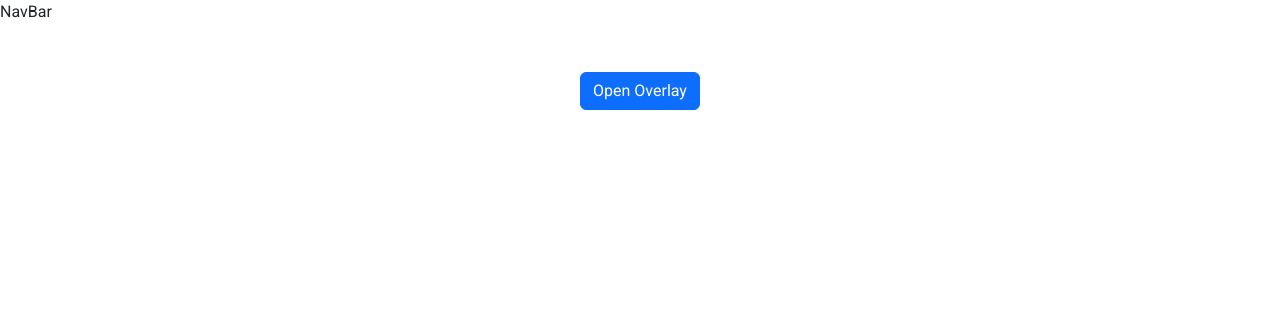
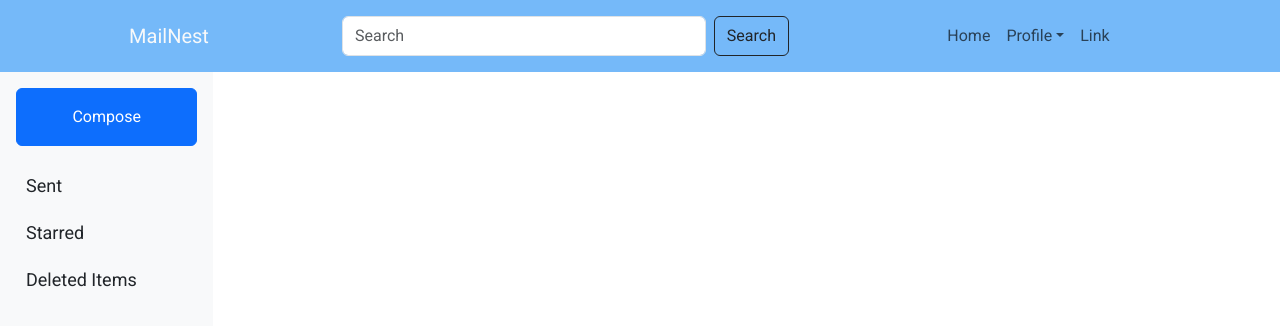
Before and after one commit to Abin-98/mailbox-client, a React (Create React App) app: page / in a window 1280 px wide. Shown: the top 326 px of the page. Built offline with nearby package versions, Linux system fonts and the light colour scheme; no server answers; sample sign-in values are in the browser's storage.

Commit message:
home page, editor page done

```diff
--- a/src/Components/MailEditor.js
+++ b/src/Components/MailEditor.js
@@ -11,13 +11,45 @@ const MailEditor = () => {
   // Track the currently active editor
   const [activeEditor, setActiveEditor] = useState("editor1");
 
+  const [inputs, setInputs] = useState([{ id: 1, value: "" }]);
+
+  const addInputField = () => {
+    setInputs([...inputs, { id: inputs.length + 1, value: "" }]);
+  };
+
+  const removeInputField = (id) => {
+    setInputs(inputs.filter((input) => input.id !== id));
+  };
+
+  const handleChange = (id, event) => {
+    const newInputs = inputs.map((input) =>
+      input.id === id ? { ...input, value: event.target.value } : input
+    );
+    setInputs(newInputs);
+  };
+
   return (
     <div className="custom-wrapper">
-        <div className="mailto">
-            <label className="me-2">To</label>
-            <input type="text"></input>
-        </div>
-        {/* subject Editor */}
+      <div className="mailto">
+        <label className="me-2">To</label>
+        {inputs.map((input) => (
+          <div
+            key={input.id}
+            className="d-flex"
+          >
+            <input
+              className="rounded-start border ps-2"
+              type="email"
+              value={input.value}
+              onChange={(e) => handleChange(input.id, e)}
+              placeholder={`Email ${input.id}`}
+            />
+            <button className="btn btn-sm btn-danger" onClick={() => removeInputField(input.id)}>Remove</button>
+          </div>
+        ))}
+        <button className="btn btn-sm btn-primary" onClick={addInputField}>Add Email</button>
+      </div>
+      {/* subject Editor */}
       <div onClick={() => setActiveEditor("editor1")}>
         <Editor
           editorState={editorState1}
--- a/src/Components/NavBar.js
+++ b/src/Components/NavBar.js
@@ -1,9 +1,61 @@
-import React from 'react'
+import Button from "react-bootstrap/Button";
+import Container from "react-bootstrap/Container";
+import Form from "react-bootstrap/Form";
+import Nav from "react-bootstrap/Nav";
+import Navbar from "react-bootstrap/Navbar";
+import NavDropdown from "react-bootstrap/NavDropdown";
+import Offcanvas from "react-bootstrap/Offcanvas";
 
-const NavBar = () => {
+function NavBar() {
   return (
-    <div>NavBar</div>
-  )
+    <Navbar expand="md" className="py-3" style={{ backgroundColor: "#75b9f9" }}>
+      <Container fluid>
+        <Navbar.Brand href="#action0" className="text-light w-25 text-center text-xl">
+          MailNest
+        </Navbar.Brand>
+        <Navbar.Toggle aria-controls={`offcanvasNavbar-expand-md`} />
+        <Navbar.Offcanvas
+          id={`offcanvasNavbar-expand-md`}
+          aria-labelledby={`offcanvasNavbarLabel-expand-md`}
+          placement="end"
+        >
+          <Offcanvas.Header closeButton>
+            <Offcanvas.Title id={`offcanvasNavbarLabel-expand-md`}>
+              Offcanvas
+            </Offcanvas.Title>
+          </Offcanvas.Header>
+          <Offcanvas.Body>
+            <Form className="d-flex w-50 pe-3">
+              <Form.Control
+                type="search"
+                placeholder="Search"
+                className="me-2 "
+                aria-label="Search"
+              />
+              <Button variant="outline-dark">Search</Button>
+            </Form>
+            <Nav className="justify-content-center flex-grow-1 pe-3">
+              <Nav.Link href="#action1">Home</Nav.Link>
+              <NavDropdown
+                title="Profile"
+                id={`offcanvasNavbarDropdown-expand-md`}
+              >
+                <NavDropdown.Item href="#action3">
+                  View Profile
+                </NavDropdown.Item>
+                <NavDropdown.Item href="#action4">
+                  Update Details
+                </NavDropdown.Item>
+                <NavDropdown.Divider />
+                <NavDropdown.Item href="#action5">Logout</NavDropdown.Item>
+              </NavDropdown>
+              <Nav.Link href="#action2">Link</Nav.Link>
+            </Nav>
+          </Offcanvas.Body>
+        </Navbar.Offcanvas>
+      </Container>
+    </Navbar>
+  );
 }
 
-export default NavBar
+export default NavBar;
--- a/src/Pages/Home.js
+++ b/src/Pages/Home.js
@@ -1,18 +1,28 @@
-import React, { useState } from 'react'
-import { Button, Modal } from 'react-bootstrap';
-import MailEditor from '../Components/MailEditor';
+import React, { useState } from "react";
+import { Button, Modal } from "react-bootstrap";
+import MailEditor from "../Components/MailEditor";
 
 const Home = () => {
   const [show, setShow] = useState(false);
 
   return (
-    <div className="d-flex justify-content-center mt-5">
-      <Button onClick={() => setShow(true)}>Open Overlay</Button>
+    <section className="container-fluid">
+      {/* Right side */}
+      <div className="row vh-100">
+        <div className="col-2 d-flex flex-column align-items-center bg-light p-3">
+          <button
+            className="btn btn-primary w-100 p-3 mb-3"
+            onClick={() => setShow(true)}
+          >
+            Compose
+          </button>
           <Modal show={show} onHide={() => setShow(false)} size="xl">
             <Modal.Header closeButton>
               <Modal.Title>Mail Editor</Modal.Title>
             </Modal.Header>
-        <Modal.Body><MailEditor/></Modal.Body>
+            <Modal.Body>
+              <MailEditor />
+            </Modal.Body>
             <Modal.Footer>
               <Button variant="primary" onClick={() => setShow(false)}>
                 Send
@@ -22,8 +32,21 @@ const Home = () => {
               </Button>
             </Modal.Footer>
           </Modal>
+          <div className="side_bar">Sent</div>
+          <div className="side_bar">Starred</div>
+          <div className="side_bar">Deleted Items</div>
         </div>
-  )
-}
 
-export default Home
+        {/* Left side */}
+        <div className="col-10">
+          <div>
+
+          </div>
+          {}
+        </div>
+      </div>
+    </section>
+  );
+};
+
+export default Home;
--- a/src/index.css
+++ b/src/index.css
@@ -12,7 +12,6 @@ body {
   padding: 0;
   box-sizing: border-box;
   height: 100%;
-
 }
 
 .hidden-editor .rdw-editor-main {
@@ -22,7 +21,11 @@ body {
 .mailto{
   width: 100%;
   border-bottom: 1px solid #ccc;
-  padding: 10px;
+  padding-bottom: 8px;
+  display: flex;
+  align-items: center;
+  gap: 15px;
+  flex-wrap: wrap;
 }
 
 .custom-wrapper {
@@ -54,6 +57,20 @@ body {
   padding: 5px;
 }
 
+.side_bar{
+  display: flex;
+  justify-content: start;
+  width: 100%;
+  padding: 10px;
+  font-size: large;
+}
+.side_bar:hover{
+  background-color: rgb(96, 177, 232);
+  border-left: 3px solid blue;
+  color: white;
+  cursor: pointer;
+}
+
 .form_container{
   width:30%;
 }
```
Also changed, not shown: package.json (+6 -1 lines). Lines whose indentation alone changed are shown as unchanged.
